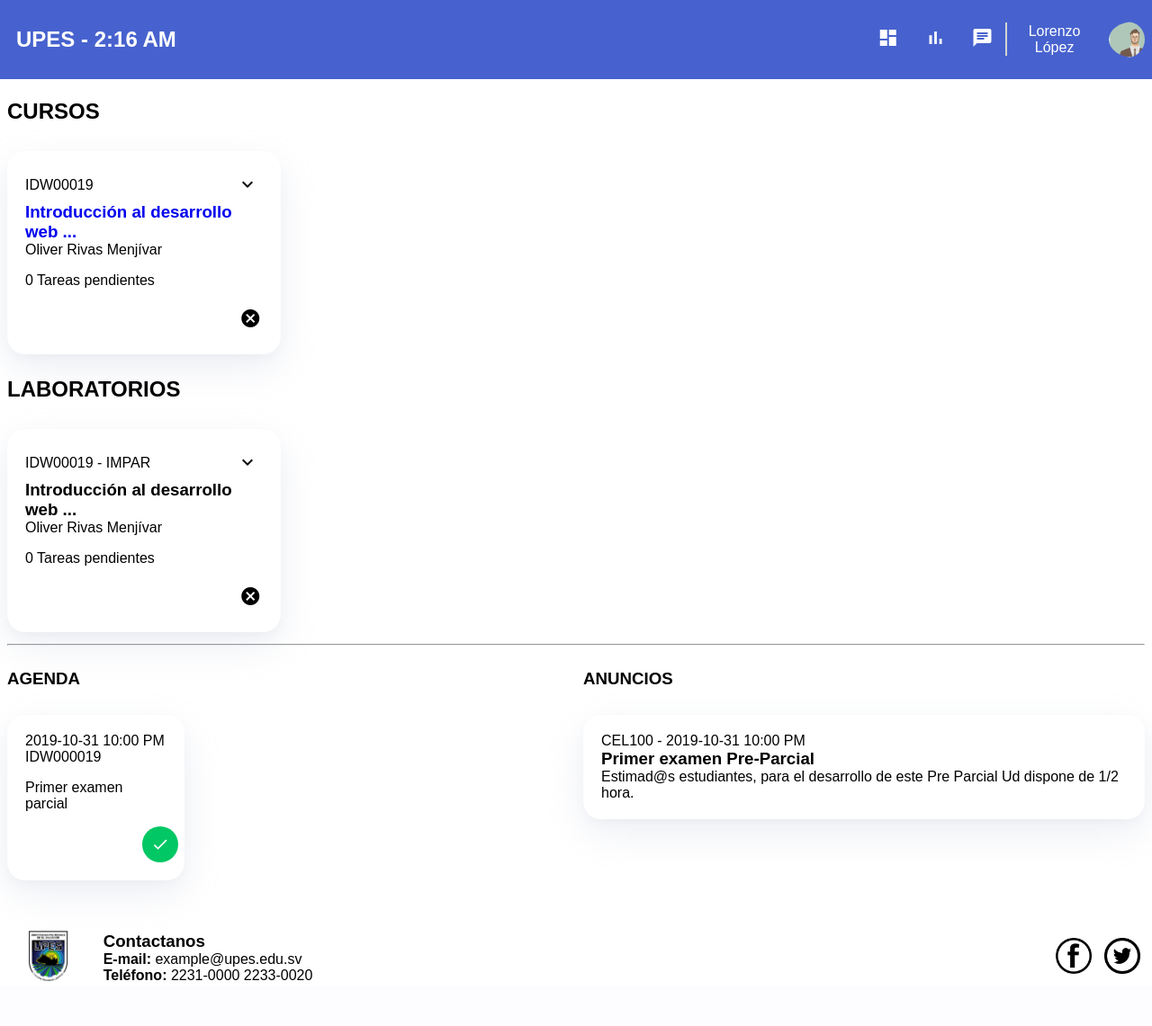
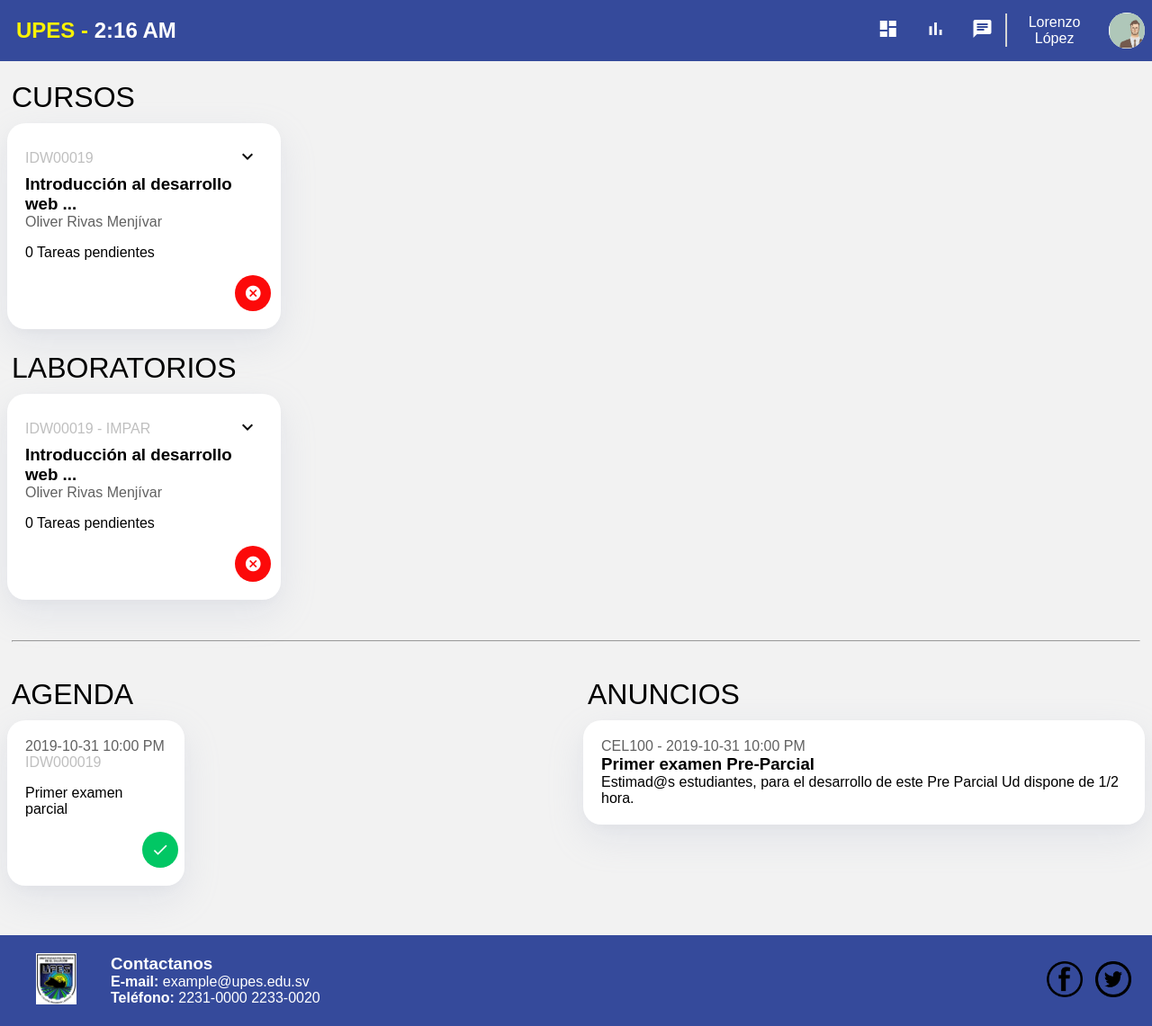
Before and after one commit to miguel7890/upes, a PHP site: page /dashboard.php in a window 1280 px wide. Shown: the whole page at 90% size. Before the commit the page ends 1092 px from the top, so only its background shows below. Run offline with PHP 8.4, Linux system fonts and the light colour scheme.

Commit message:
Nuevas clases y cambios en estilos generales
Cambio de fondo de body para diferenciar tonos blancos

Estilos para hr como separador de secciones

Creacion de variables para los colores principales

Nuevas clases para aplicar colores a texto

Modficacion de estilos de navbar general de fondo y padding

Cambio de color de texto como logo

Al content se le disminuyo el padding-top

Nuevo boton agregado btn_icon_danger

Cambio en clase img_profile para que se adapte a la forma circular sin
deformarse

Nueva clase para titulos y estilos de footer

```diff
--- a/css/primary.css
+++ b/css/primary.css
@@ -3,6 +3,7 @@
     padding: 0;
     width: 100%;
     height: 100%;
+    background: #f2f2f2;
     font-family: sans-serif;
 }
 
@@ -52,7 +53,14 @@
 }
 
 a {
+    color: inherit;
     text-decoration: none;
+}
+
+hr {
+    text-align: center;
+    width: 99%;
+    margin: 40px auto 20px auto;
 }
 
 .margin_none {
@@ -83,8 +91,31 @@
     border-bottom: 2px solid #D4D4D4;
 }
 
+/* VARIABLES ------- */
+
+:root{
+    --color_primary: #354A9B;
+    --color_secondary: #FAF203;
+    --color_tertiary: #BFBFBF;
+    --color_subtitle: #616161;
+}
+
+/* FIN VARIABLES --- */
+
 .color_primary {
-    color: #4762CE;
+    color: var(--color_primary);
+}
+
+.color_secondary {
+    color: var(--color_secondary);
+}
+
+.color_tertiary {
+    color: var(--color_tertiary);
+}
+
+.color_subtitle {
+    color: var(--color_subtitle);
 }
 
 .color_white {
@@ -93,13 +124,13 @@
 
 .navBar {
     width: 99%;
-    padding: 10px;
+    padding: 0px 10px;
     position: fixed;
-    background: #4762CE;
+    background: var(--color_primary);
 }
 
 .content {
-    padding-top: 90px;
+    padding-top: 70px;
     padding-bottom: 50px;
 }
 
@@ -108,18 +139,22 @@
 }
 
 .logo_text {
-    color: white;
+    color: var(--color_secondary);
 }
 
 @media(max-width:720px){
     .navBar {
+        padding: 0px 10px 20px 10px;
         width: 95%;
     }
     .content {
-        padding-top: 160px;
+        padding-top: 130px;
     }
     .logo_img {
         margin-bottom: 10px;
+    }
+    hr {
+        width: 90%;
     }
 }
 
@@ -150,6 +185,22 @@
 
 .btn_icon_primary:hover {
     background: #01AE58;
+}
+
+.btn_icon_danger {
+    color: white;
+    line-height: 0;
+    padding: 10px;
+    background: #FC0A0A;
+    border-radius: 50%;
+}
+
+.btn_icon_danger > .material-icons {
+    font-size: 20px;
+}
+
+.btn_icon_danger:hover {
+    background: #9E0606;
 }
 
 .btn_text_primary {
@@ -189,14 +240,14 @@
 
 .big_hora {
     font-size: 3rem;
-    margin: 20px 0px;
+    margin: 30px 0 0 20px;
     text-align: center;
 }
 
 .btn_text_secondary {
     width: 90%;
     margin: 3%;
-    color: #4762CE;
+    color: var(--color_primary);
     padding: 10px 20px;
 }
 
@@ -216,16 +267,29 @@
 .img_profile {
     width: 40px;
     height: 40px;
+    text-align: center;
     max-width: 40px;
     max-height: 40px;
     overflow: hidden;
+    background: white;
     border-radius:50%;
 }
 
 .img_profile > img {
     height:100%;
-    border-radius:50%;
     text-align: center;
 }
 
-/* box-shadow: 0 5px 10px rgba(154,160,185,.05), 0 15px 40px rgba(166,173,201,.2); */
+.titulo {
+    font-size: 2em;
+    margin-bottom:0;
+    margin-top:20px;
+    margin-left: 5px;
+    font-weight: 500;
+}
+
+footer {
+    color: white;
+    padding: 20px 10px;
+    background: var(--color_primary);
+}
```
